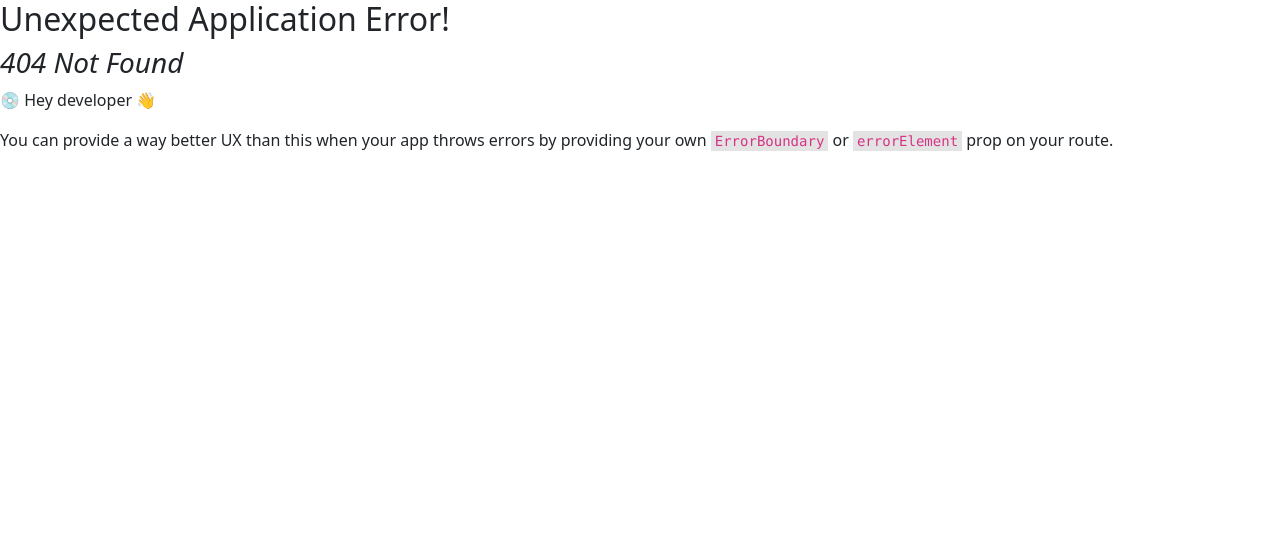
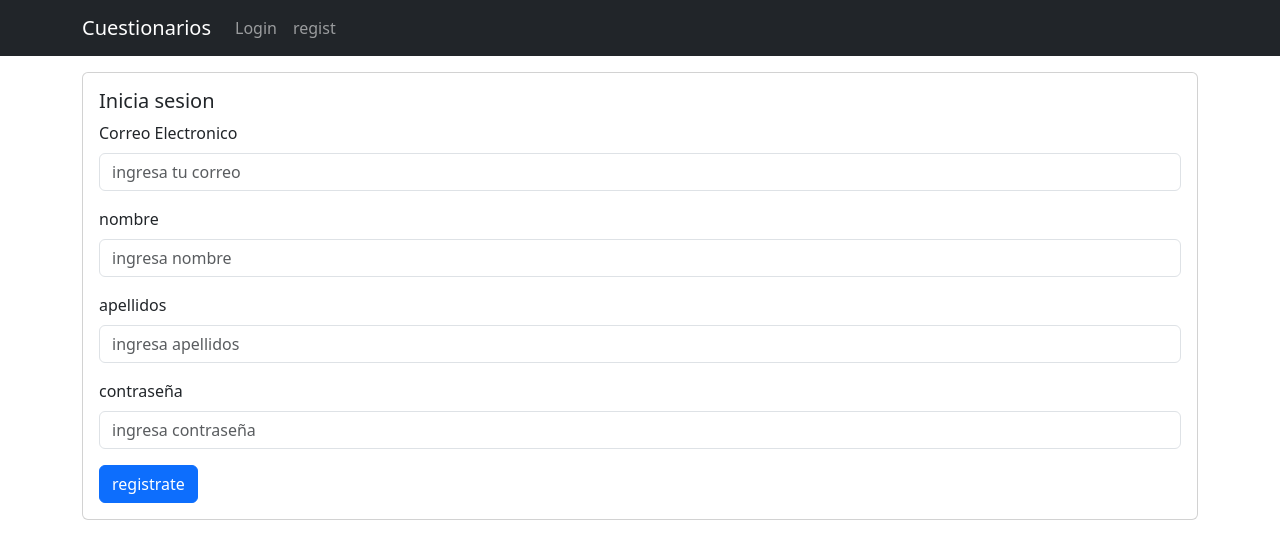
Before and after one commit to manue1666/PROYECTO, a React (Create React App) app: page /sing_in in a window 1280 px wide. Before the commit this address had no page. Shown: the top 558 px of the page. Built offline with nearby package versions, Linux system fonts and the light colour scheme.

Commit message:
registro usuarios

```diff
--- a/src/Home.js
+++ b/src/Home.js
@@ -6,10 +6,10 @@ return (
     <>
     <Navbar bg="dark" variant="dark">
         <Container>
-        <Navbar.Brand >Cuestionarios</Navbar.Brand>
+        <Navbar.Brand href="/">Cuestionarios</Navbar.Brand>
         <Nav className="me-auto">
-            <Nav.Link href="/">Home</Nav.Link>
             <Nav.Link href="/inicio_sesion">Login</Nav.Link>
+            <Nav.Link href="/sing_in">regist</Nav.Link>
         </Nav>
         </Container>
     </Navbar>
--- a/src/InicioSesion.js
+++ b/src/InicioSesion.js
@@ -21,11 +21,11 @@ const InicioSesion = () => {
   return (
 
     <><Navbar bg="dark" variant="dark">
-      <Container>
-        <Navbar.Brand>Cuestionarios</Navbar.Brand>
+      <Container >
+        <Navbar.Brand href="/">Cuestionarios</Navbar.Brand>
         <Nav className="me-auto">
-          <Nav.Link href="/">Home</Nav.Link>
           <Nav.Link href="/inicio_sesion">Login</Nav.Link>
+          <Nav.Link href="/sing_in">regist</Nav.Link>
         </Nav>
       </Container>
     </Navbar><Container className="mt-4">
--- a/src/RecoverPassword.js
+++ b/src/RecoverPassword.js
@@ -11,10 +11,10 @@ const RecoverPassword = () => {
 
     <><Navbar bg="dark" variant="dark">
           <Container>
-              <Navbar.Brand >Cuestionarios</Navbar.Brand>
+              <Navbar.Brand href="/">Cuestionarios</Navbar.Brand>
               <Nav className="me-auto">
-                  <Nav.Link href="/">Home</Nav.Link>
                   <Nav.Link href="/inicio_sesion">Login</Nav.Link>
+                  <Nav.Link href="/sing_in">regist</Nav.Link>
               </Nav>
           </Container>
       </Navbar>
--- /dev/null
+++ b/src/Registration.js
@@ -0,0 +1,74 @@
+import { useState } from "react";
+import { Button, Card, Container, Form,Nav,Navbar } from "react-bootstrap";
+
+const Registration= ()=>{
+  const title="bienbenidos a las bases de react"
+
+  const [data,setData] = useState({});
+
+
+  const onChangeRegister =(e)=>{
+    e.preventDefault();
+    const nData = data;
+    nData[e.target.name] = e.target.value;
+    setData(nData)
+    console.log(nData)
+  }
+
+
+  const onSubmit = ()=>{
+    console.log(data)
+  };
+
+
+
+
+    return (
+
+        <><Navbar bg="dark" variant="dark">
+            <Container>
+                <Navbar.Brand href="/">Cuestionarios</Navbar.Brand>
+                <Nav className="me-auto">
+                    <Nav.Link href="/inicio_sesion">Login</Nav.Link>
+                    <Nav.Link href="/sing_in">regist</Nav.Link>
+                </Nav>
+            </Container>
+        </Navbar><Container className="mt-3">
+                <Card className="mb-3">
+                    <Card.Body>
+                        <Card.Title>Inicia sesion
+                        </Card.Title>
+                        <Form>
+                            <Form.Group className="mb-3">
+                                <Form.Label>Correo Electronico</Form.Label>
+                                <Form.Control placeholder="ingresa tu correo" type="email" name="email" onChange={onChangeRegister}></Form.Control>
+                            </Form.Group>
+                            <Form.Group className="mb-3">
+                                <Form.Label>nombre</Form.Label>
+                                <Form.Control placeholder="ingresa nombre" name="nombre" onChange={onChangeRegister}></Form.Control>
+                            </Form.Group>
+                            <Form.Group className="mb-3">
+                                <Form.Label>apellidos</Form.Label>
+                                <Form.Control placeholder="ingresa apellidos" name="apellido" onChange={onChangeRegister}></Form.Control>
+                            </Form.Group>
+                            <Form.Group>
+                                <Form.Label>contraseña</Form.Label>
+                                <Form.Control placeholder="ingresa contraseña" type="password" name="password" onChange={onChangeRegister}></Form.Control>
+                            </Form.Group>
+                            <Button onClick={() => onSubmit()} className="mt-3" variant="primary" type="submit">registrate</Button>
+                        </Form>
+
+
+
+                    </Card.Body>
+                </Card>
+            </Container></>
+
+
+
+    );
+  }
+
+
+
+export default Registration;
--- a/src/index.js
+++ b/src/index.js
@@ -4,6 +4,7 @@ import './index.css';
 import Home from './Home.js';
 import RecoverPassword from './RecoverPassword.js';
 import InicioSesion from "./InicioSesion.js"
+import Registration from './Registration.js';
 import reportWebVitals from './reportWebVitals';
 import 'bootstrap/dist/css/bootstrap.min.css';
 import {
@@ -24,6 +25,10 @@ const router = createBrowserRouter([
     path: "/recover_password",
     element: <RecoverPassword/>,
   },
+  {
+    path: "/sing_in",
+    element: <Registration/>,
+  },
 ]);
 
 
```
